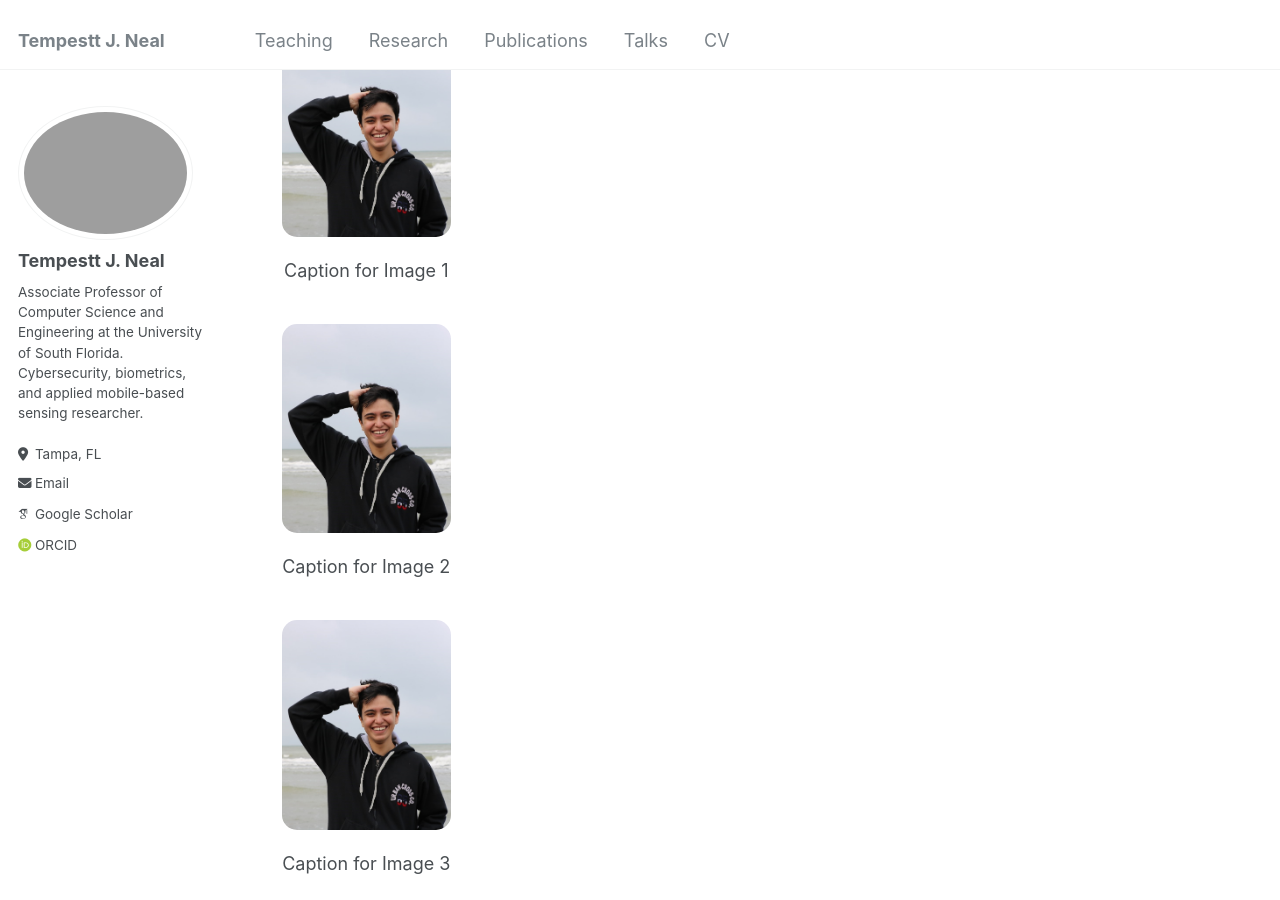
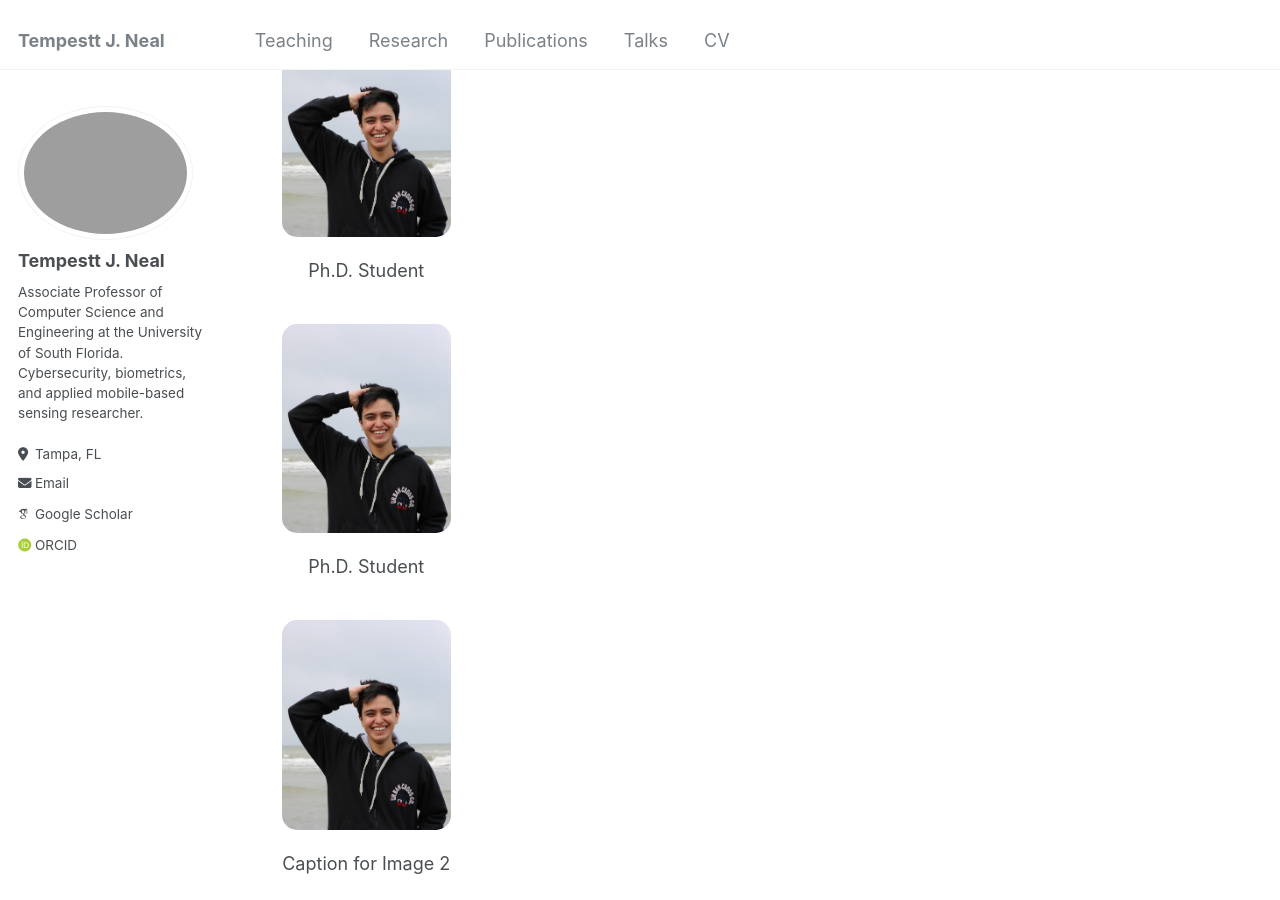
Before and after one commit to tempestt-neal/home, a Jekyll site: the page built from _pages/research.md, in a window 1280 px wide and 900 px high, scrolled down 672 px. Built offline with Jekyll 4.4.1, drawn with Linux system fonts in a browser that asks for light colours; some web fonts are replaced.

Commit message:
Update research.md

```diff
--- a/_pages/research.md
+++ b/_pages/research.md
@@ -35,7 +35,11 @@ The Cyber Identity and Behavior Research (CIBeR) Lab primarily uses applied arti
 <div class="gallery">
   <div>
     <img src="../images/hoorad.jpeg" alt="Description of Image 1">
-    <div class="caption">Caption for Image 1</div>
+    <div class="caption"> Ph.D. Student </div>
+
+    <img src="../images/hoorad.jpeg" alt="Description of Image 1">
+    <div class="caption"> Ph.D. Student </div>
+
   </div>
   <div>
     <img src="../images/hoorad.jpeg" alt="Description of Image 2">
```
